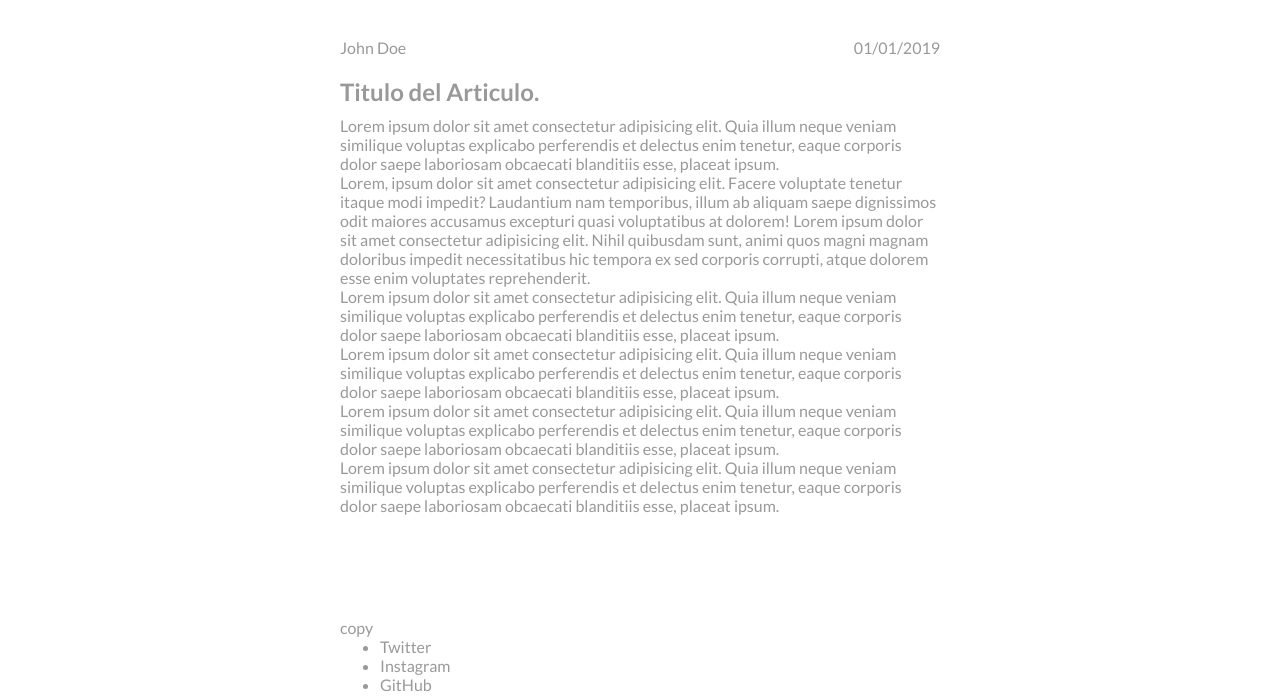
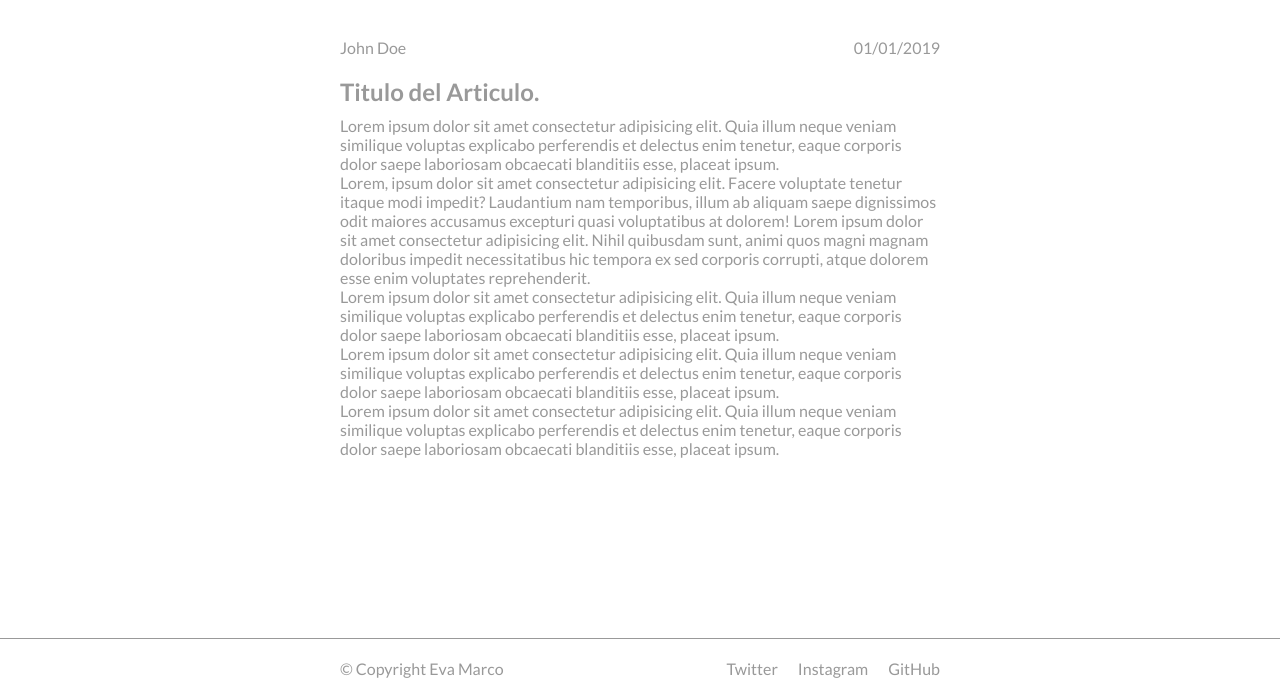
Before and after one commit to EvaMarco/Adalab_Flexbox_Blog-Example, a plain HTML site: page index.html in a window 1280 px wide. Shown: the part 102-800 px from the top of the page. Drawn offline with Linux system fonts and the light colour scheme.

Commit message:
css ready

```diff
--- a/Style/style.css
+++ b/Style/style.css
@@ -5,6 +5,7 @@
   font-family: "Lato", sans-serif;
   font-size: 16px;
   color: #999999;
+  position: relative;
 }
 .container {
   max-width: 600px;
@@ -67,11 +68,12 @@
 .main__page {
   text-align: center;
   position: relative;
-  height: 90vh;
+  min-height: 100vh;
 }
 .page__article {
   margin: auto;
   text-align: left;
+  padding-bottom: 100px;
 }
 
 .article__header {
@@ -82,3 +84,30 @@
 .article__title {
   margin: 10px 0;
 }
+
+/* FOOTER CSS */
+.page__footer {
+  border-top: 1px solid #999999;
+  padding: 20px 0;
+  position: absolute;
+  bottom: 0;
+  left: 0;
+  width: 100vw;
+}
+.page__footer .container {
+  display: flex;
+  justify-content: space-between;
+  align-items: center;
+}
+.footer__list {
+  list-style: none;
+  padding: 0;
+  display: flex;
+}
+
+.footer__items {
+  margin-right: 20px;
+}
+.footer__items:last-child {
+  margin-right: 0;
+}
--- a/index.html
+++ b/index.html
@@ -49,7 +49,10 @@
             Lorem, ipsum dolor sit amet consectetur adipisicing elit. Facere
             voluptate tenetur itaque modi impedit? Laudantium nam temporibus,
             illum ab aliquam saepe dignissimos odit maiores accusamus excepturi
-            quasi voluptatibus at dolorem! Lorem ipsum dolor sit amet consectetur adipisicing elit. Nihil quibusdam sunt, animi quos magni magnam doloribus impedit necessitatibus hic tempora ex sed corporis corrupti, atque dolorem esse enim voluptates reprehenderit.
+            quasi voluptatibus at dolorem! Lorem ipsum dolor sit amet
+            consectetur adipisicing elit. Nihil quibusdam sunt, animi quos magni
+            magnam doloribus impedit necessitatibus hic tempora ex sed corporis
+            corrupti, atque dolorem esse enim voluptates reprehenderit.
           </p>
           <p class="text">
             Lorem ipsum dolor sit amet consectetur adipisicing elit. Quia illum
@@ -69,19 +72,15 @@
             enim tenetur, eaque corporis dolor saepe laboriosam obcaecati
             blanditiis esse, placeat ipsum.
           </p>
-          <p class="text">
-            Lorem ipsum dolor sit amet consectetur adipisicing elit. Quia illum
-            neque veniam similique voluptas explicabo perferendis et delectus
-            enim tenetur, eaque corporis dolor saepe laboriosam obcaecati
-            blanditiis esse, placeat ipsum.
-          </p>
+
+
         </article>
       </div>
     </main>
     <footer class="page__footer">
       <div class="container">
-        copy
-        <ul class="footer_list">
+        &copy Copyright Eva Marco
+        <ul class="footer__list">
           <li class="footer__items">Twitter</li>
           <li class="footer__items">Instagram</li>
           <li class="footer__items">GitHub</li>
```
